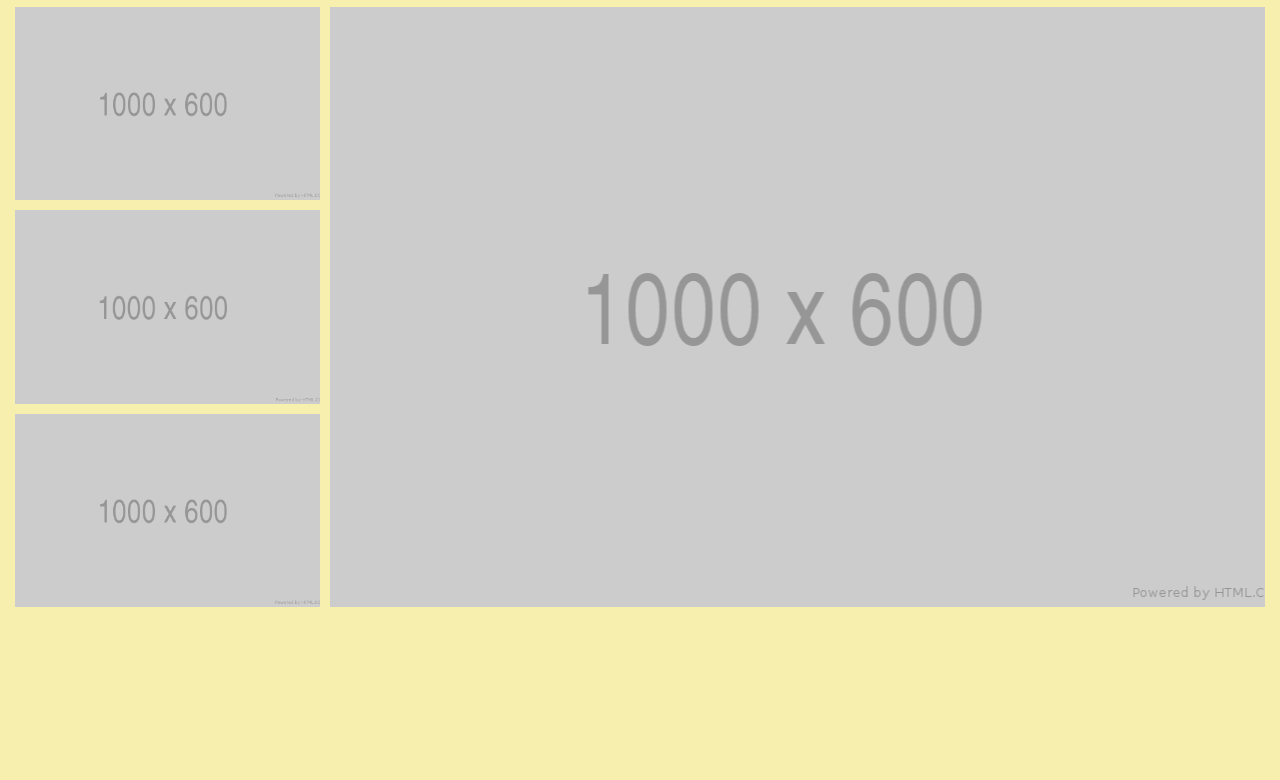
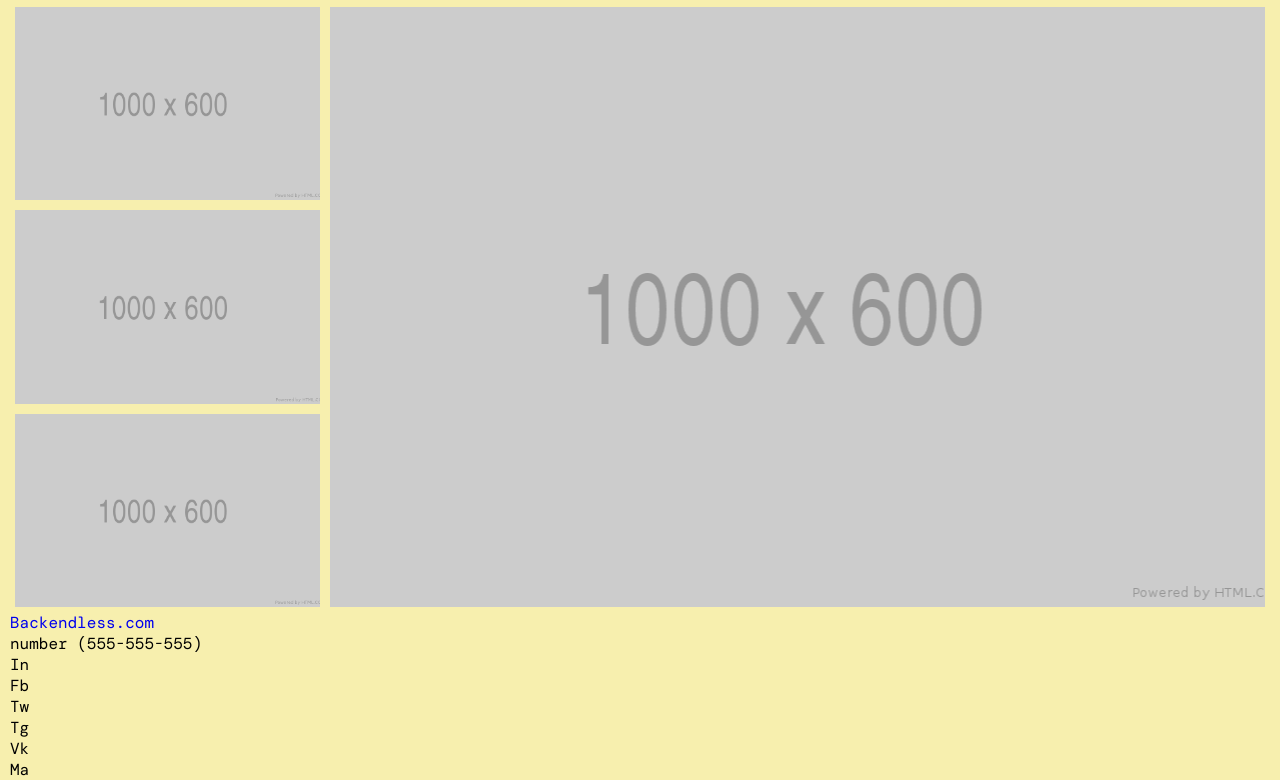
Before and after one commit to wh1t3cr3w/Backendless-Gallery, a plain HTML site: page index.html in a window 1280 px wide. Shown: the part 2618-3398 px from the top of the page. Before the commit the page ends 3230 px from the top, so only its background shows below. Drawn offline with nearby package versions, Linux system fonts and the light colour scheme; a web font is replaced by a local one.

Commit message:
add footer block

```diff
--- a/index.html
+++ b/index.html
@@ -116,7 +116,24 @@
 
 <!-- FOOTER START -->
 
-
+<footer>
+    <div class="container">
+        <div class="footer_left-contact">
+        <a href="#" class="footer-link">Backendless.com</a>
+        <p>number (555-555-555)</p>
+        </div>
+        <div class="footer_right-social">
+            <ul class="footer-list">
+                <li class="footer-icon">In</li>
+                <li class="footer-icon">Fb</li>
+                <li class="footer-icon">Tw</li>
+                <li class="footer-icon">Tg</li>
+                <li class="footer-icon">Vk</li>
+                <li class="footer-icon">Ma</li>
+            </ul>
+        </div>
+    </div>
+</footer>
 
 <!-- FOOTER END -->
 
```
